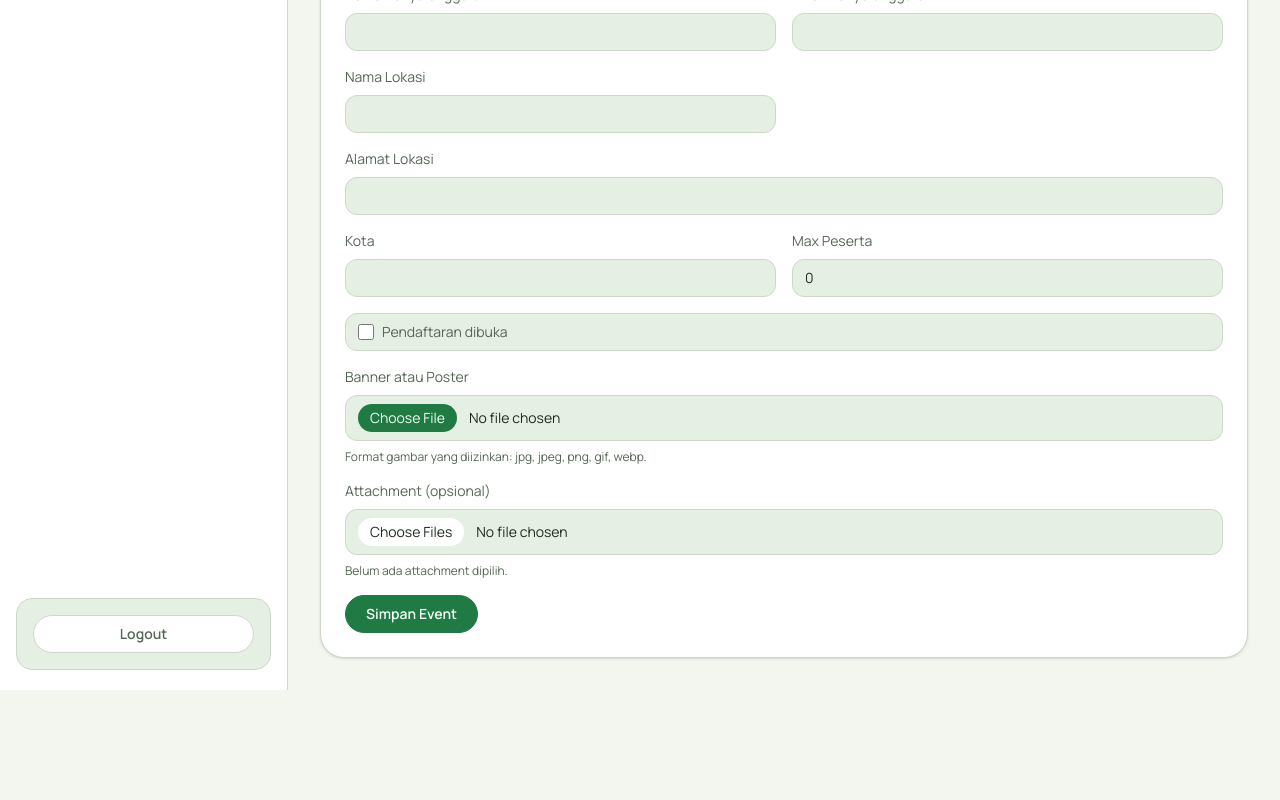
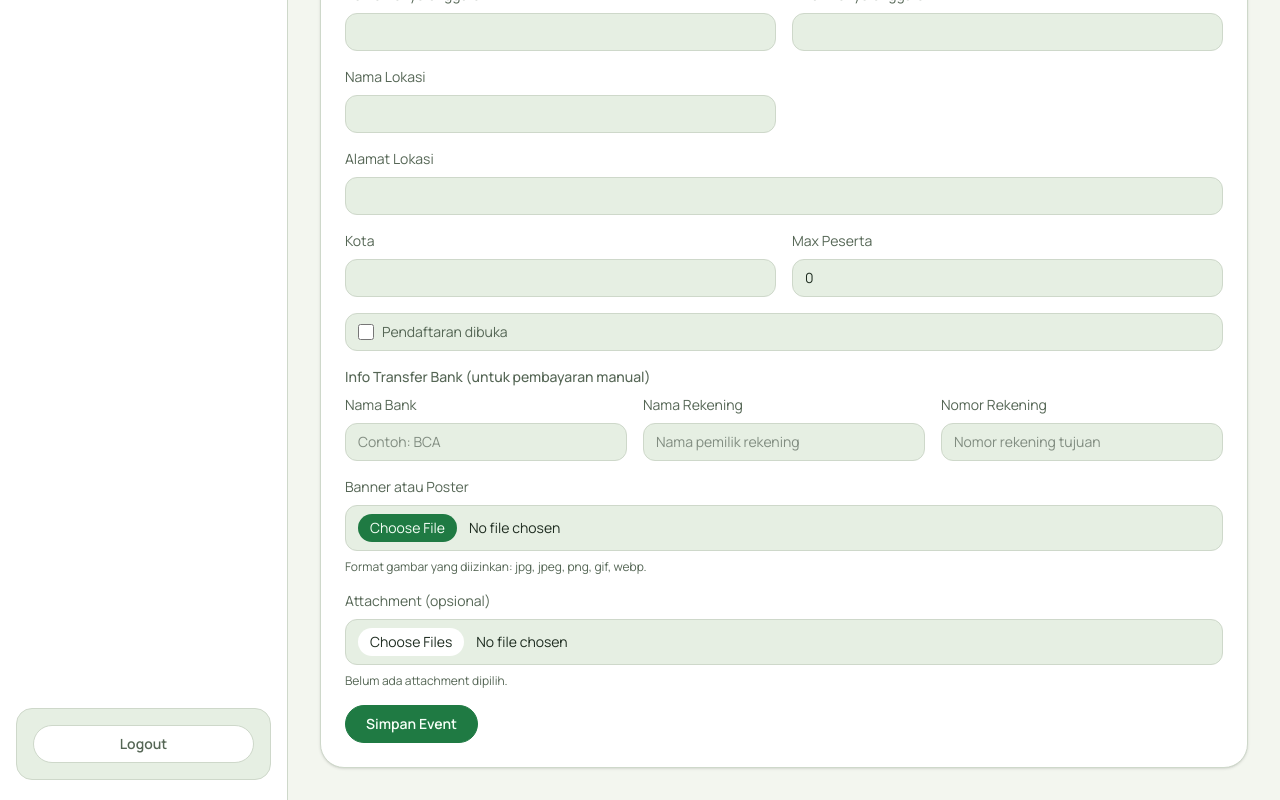
Before and after one commit to Daivageralda/karate-app, a Next.js app in the folder frontend/: page /events/create in a window 1280 px wide. Shown: the part 776-1576 px from the top of the page. Before the commit the page ends 1466 px from the top, so only its background shows below. Built offline with nearby package versions, Linux system fonts and the light colour scheme; no server answers.

Commit message:
feat(events-ui): add bank transfer fields in event form

```diff
--- a/frontend/features/events/create-event-form.jsx
+++ b/frontend/features/events/create-event-form.jsx
@@ -42,6 +42,9 @@ const initialFormValues = Object.freeze({
   status: "draft",
   isRegistrationOpen: false,
   maxParticipants: "0",
+  bankName: "",
+  bankAccountName: "",
+  bankAccountNumber: "",
 });
 
 const toLocalDateTimeValue = (isoValue) => {
@@ -79,6 +82,9 @@ const createInitialValuesFromEvent = (event) => {
     status: typeof event.config?.status === "string" ? event.config.status : "draft",
     isRegistrationOpen: Boolean(event.config?.isRegistrationOpen),
     maxParticipants: String(event.config?.maxParticipants ?? 0),
+    bankName: typeof event.bankTransfer?.bankName === "string" ? event.bankTransfer.bankName : "",
+    bankAccountName: typeof event.bankTransfer?.accountName === "string" ? event.bankTransfer.accountName : "",
+    bankAccountNumber: typeof event.bankTransfer?.accountNumber === "string" ? event.bankTransfer.accountNumber : "",
   };
 };
 
@@ -266,6 +272,11 @@ export function CreateEventForm({ mode = "create", eventId = "", initialEvent =
         status: formValues.status,
         is_registration_open: formValues.isRegistrationOpen,
         max_participants: Number.parseInt(formValues.maxParticipants || "0", 10),
+      },
+      bankTransfer: {
+        bankName: formValues.bankName,
+        accountName: formValues.bankAccountName,
+        accountNumber: formValues.bankAccountNumber,
       },
       banner: bannerFile || undefined,
       attachments,
@@ -494,6 +505,45 @@ export function CreateEventForm({ mode = "create", eventId = "", initialEvent =
           Pendaftaran dibuka
         </label>
 
+        <div className="sm:col-span-2 grid gap-2">
+          <p className="text-sm font-medium text-app-text-secondary">Info Transfer Bank (untuk pembayaran manual)</p>
+          <div className="grid gap-4 sm:grid-cols-3">
+            <label className="grid gap-2 text-sm text-app-text-secondary">
+              Nama Bank
+              <input
+                type="text"
+                name="bankName"
+                value={formValues.bankName}
+                onChange={handleFieldChange}
+                placeholder="Contoh: BCA"
+                className="rounded-xl border border-app-border bg-app-surface-muted px-3 py-2 text-sm text-app-text-primary outline-none transition focus:border-app-accent"
+              />
+            </label>
+            <label className="grid gap-2 text-sm text-app-text-secondary">
+              Nama Rekening
+              <input
+                type="text"
+                name="bankAccountName"
+                value={formValues.bankAccountName}
+                onChange={handleFieldChange}
+                placeholder="Nama pemilik rekening"
+                className="rounded-xl border border-app-border bg-app-surface-muted px-3 py-2 text-sm text-app-text-primary outline-none transition focus:border-app-accent"
+              />
+            </label>
+            <label className="grid gap-2 text-sm text-app-text-secondary">
+              Nomor Rekening
+              <input
+                type="text"
+                name="bankAccountNumber"
+                value={formValues.bankAccountNumber}
+                onChange={handleFieldChange}
+                placeholder="Nomor rekening tujuan"
+                className="rounded-xl border border-app-border bg-app-surface-muted px-3 py-2 text-sm text-app-text-primary outline-none transition focus:border-app-accent"
+              />
+            </label>
+          </div>
+        </div>
+
         <label className="grid gap-2 text-sm text-app-text-secondary sm:col-span-2">
           Banner atau Poster
           <input
```
